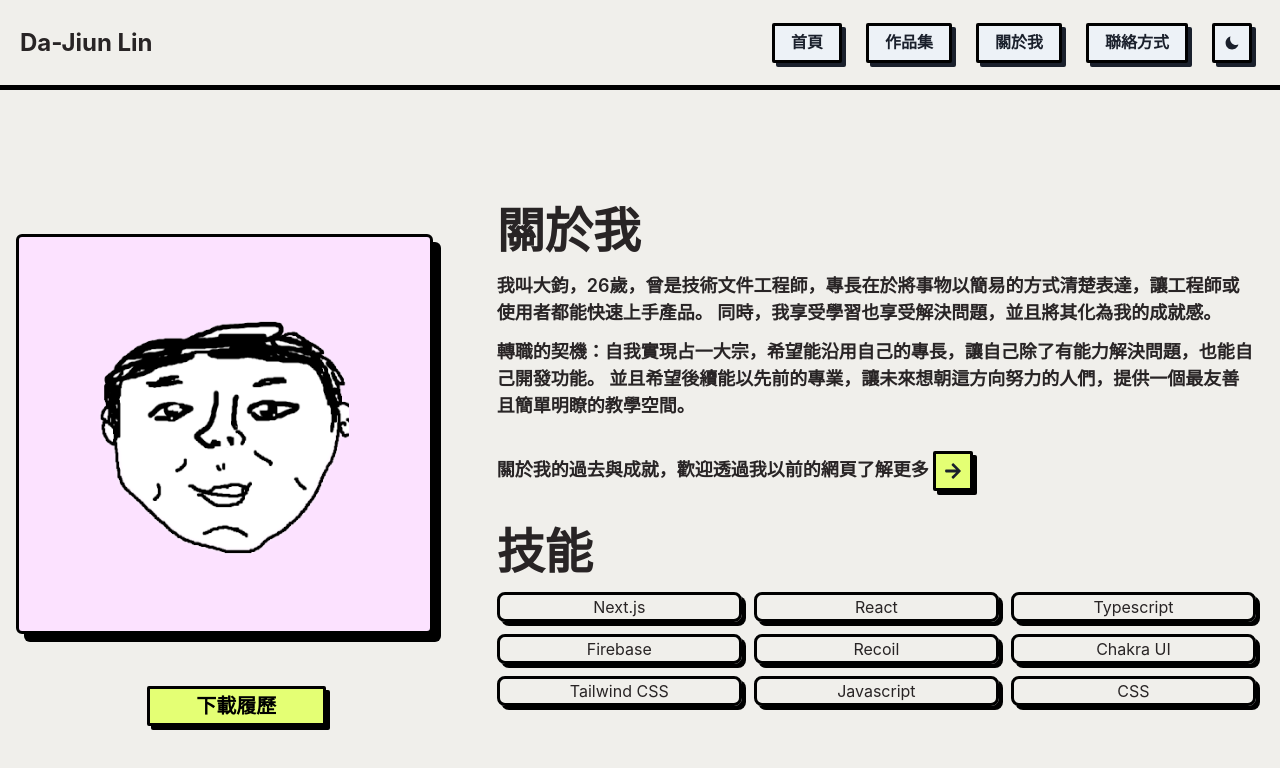
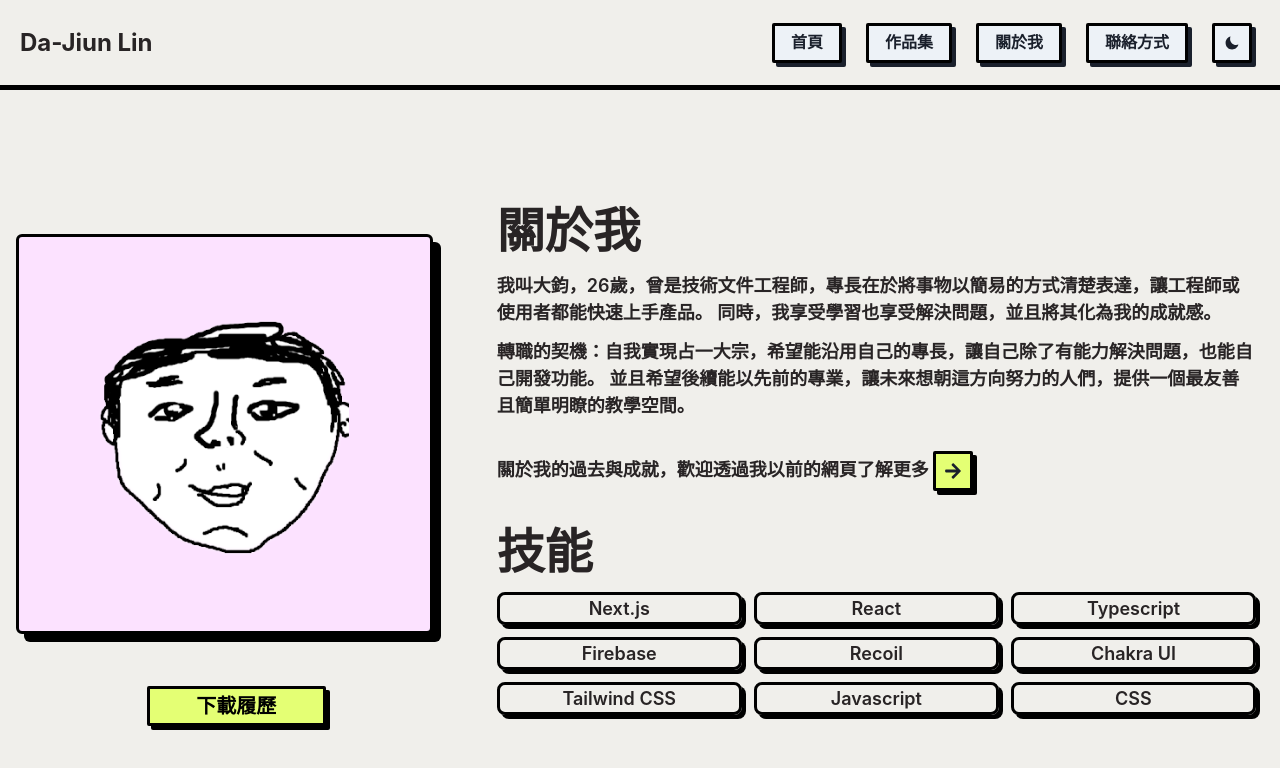
Before and after one commit to Lindahehexd/retro-portfolio, a Next.js app: page /about in a window 1280 px wide. Shown: the top 768 px of the page. Built offline with nearby package versions, Linux system fonts and the light colour scheme.

Commit message:
addjust fontSize

```diff
--- a/src/components/AboutPage/AboutMeBox.tsx
+++ b/src/components/AboutPage/AboutMeBox.tsx
@@ -94,7 +94,7 @@ const AboutMeBox = () => {
 
             <Heading fontSize="5xl"> 技能 </Heading>
 
-            <SimpleGrid columns={{ sm: 3, md: 3, lg: 3 }} gap={3} mt={3}>
+            <SimpleGrid columns={{ sm: 3, md: 3, lg: 3 }} gap={3} mt={3} fontSize='lg' fontWeight={600}>
               <Flex justify="center" border={border} boxShadow={boxShadow} borderRadius="lg" _hover={{bg:bg}}>
                 Next.js{" "}
               </Flex>
```
